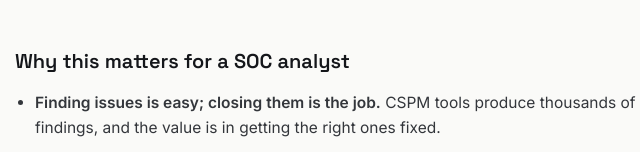
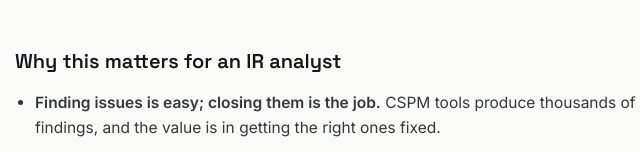
Before and after one commit to jeffchandy-here/jeffchandy-here.github.io, a plain HTML site: page cases/case-05-vuln-pipeline.html in a window 1280 px wide. Shown: the part 640-792 px from the top of the page, 269-909 px from the left. Drawn offline with Linux system fonts and the light colour scheme.

Commit message:
Update case-05-vuln-pipeline.html

```diff
--- a/cases/case-05-vuln-pipeline.html
+++ b/cases/case-05-vuln-pipeline.html
@@ -71,7 +71,7 @@
 </header>
 <main>
 <section><h2>Overview</h2><p>An automated flow for cloud security findings: Wiz raises an issue, Torq enriches it and decides whether it needs a case, a Jira ticket is created, and a Slack channel opens with the owners.</p><p>Each case carries its context from the start and closes itself when Wiz confirms the fix, so analysts spend their time on remediation rather than tracking.</p></section>
-<section><h2>Why this matters for a SOC analyst</h2><ul><li><strong>Finding issues is easy; closing them is the job.</strong> CSPM tools produce thousands of findings, and the value is in getting the right ones fixed.</li><li><strong>Automation is a core SOC skill now.</strong> Senior analyst roles increasingly ask for SOAR and scripting, not just triage.</li><li><strong>Context speeds up remediation.</strong> An owner who gets the resource, severity and exposure in one place can act without a back-and-forth.</li></ul></section>
+<section><h2>Why this matters for an IR analyst</h2><ul><li><strong>Finding issues is easy; closing them is the job.</strong> CSPM tools produce thousands of findings, and the value is in getting the right ones fixed.</li><li><strong>Automation is a core SOC skill now.</strong> Senior analyst roles increasingly ask for SOAR and scripting, not just triage.</li><li><strong>Context speeds up remediation.</strong> An owner who gets the resource, severity and exposure in one place can act without a back-and-forth.</li></ul></section>
 <section><h2>How it works</h2><ol class="steps">
 <li><h3>Wiz raises an issue</h3><p>For example, a critical vulnerability on an internet-exposed workload.</p></li>
 <li><h3>Torq enriches and decides</h3><p>The workflow adds the resource, owner, severity and exposure, then decides whether the issue needs a case.</p></li>
```
